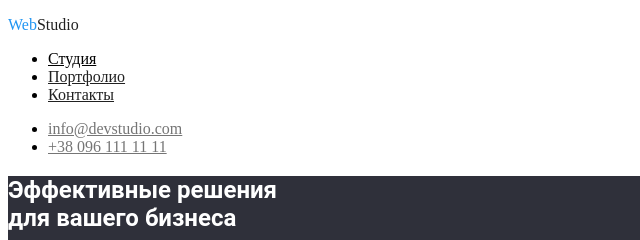
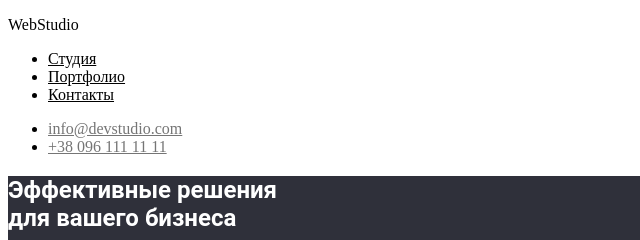
Before and after one commit to galen4ik/goit-markup-hw-02, a plain HTML site: page index.html in a window 1280 px wide. Shown: the top 240 px of the page, 0-640 px from the left. Drawn offline with Linux system fonts and the light colour scheme.

Commit message:
Не работает var

```diff
--- a/css/style.css
+++ b/css/style.css
@@ -31,35 +31,30 @@
     --secondary-logo: Oleo Script;
     }
 
-
-.details-title .occupation-title .team-names{
-    color: #212121;
-}
-
               /* site-nav */
 
 .site-nav {
-    background-color:#FFFFFF;
+    background-color:var(--white);
 }
 
 .nav-logo {
-    color: #2196F3;
+    color: var(--blue);
     font-family: var(--secondary-logo);
 }
-.nav-logo span{
-    color: #212121;
+.studio{
+    color: var(--primary-text-color);
 }
 
-.site-nav .link {
-    color: #212121;
+.site-link {
+    color: var(--primary-text-color)1;
 }
-.site-nav .link:hover,
-.site-nav .link:focus {
-    color: #2196F3;
+.site-link:hover,
+.site-link:focus {
+    color: var(--blue);
 }
 
- .site-nav .link.current{
-    color: var(--button);
+ .site-link.current{
+    color: var(--blue);
 }
 
 .info{
--- a/index.html
+++ b/index.html
@@ -10,11 +10,11 @@
     <!-- Хэдэр  -->
     <header>
        <nav class="site-nav">
-        <p class="nav-logo">Web<span>Studio</span></p>
+        <p class="nav-logo">Web<span class="studio">Studio</span></p>
         <ul>
-            <li><a href="" class="link current">Студия</a></li>
-            <li><a href="./portfolio.html" class="link">Портфолио</a></li>
-            <li><a href="" class="link">Контакты</a></li>
+            <li><a href="" class="site-link current">Студия</a></li>
+            <li><a href="./portfolio.html" class="site-link">Портфолио</a></li>
+            <li><a href="" class="site-link">Контакты</a></li>
         </ul>
        </nav>
 
@@ -107,7 +107,7 @@
 <!-- Футер -->
     <footer class="footer">
         <p class="footer-logo">Web<span>Studio</span></p>
-      <address class="f-address">г.Киев, пр-т Леси Украинки, 26</address>
+      <address id="footer" class="f-address">г.Киев, пр-т Леси Украинки, 26</address>
         <address>
         <a href="mailto:info@exapmle.com" class="footer-info">info@exapmle.com</a>
         <a href="tel:+380991111111" class="footer-info">+38 099 111 11 11</a>
```
